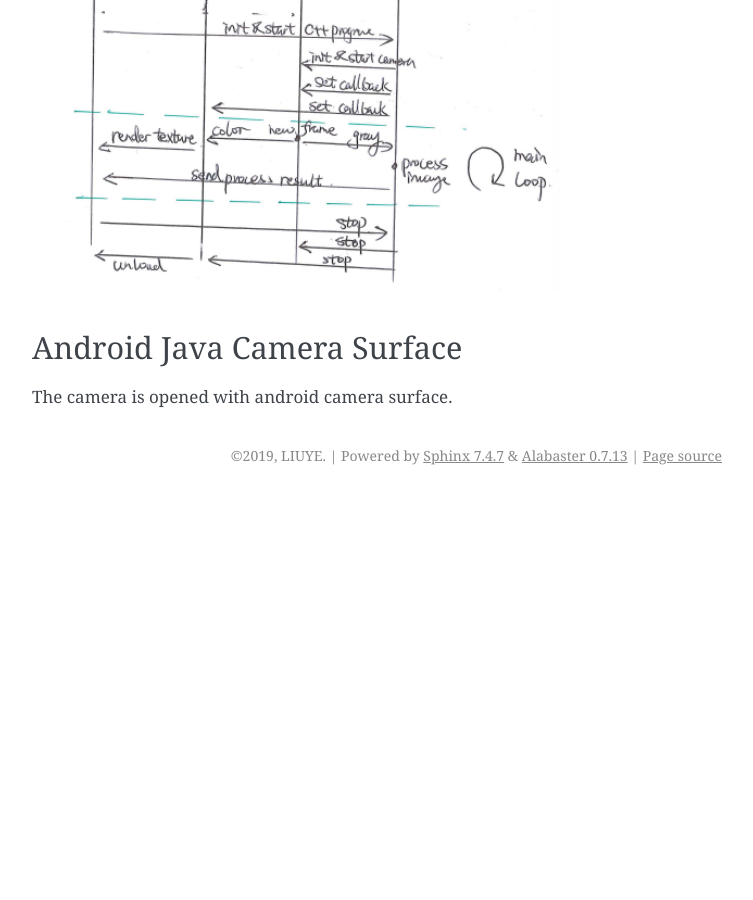
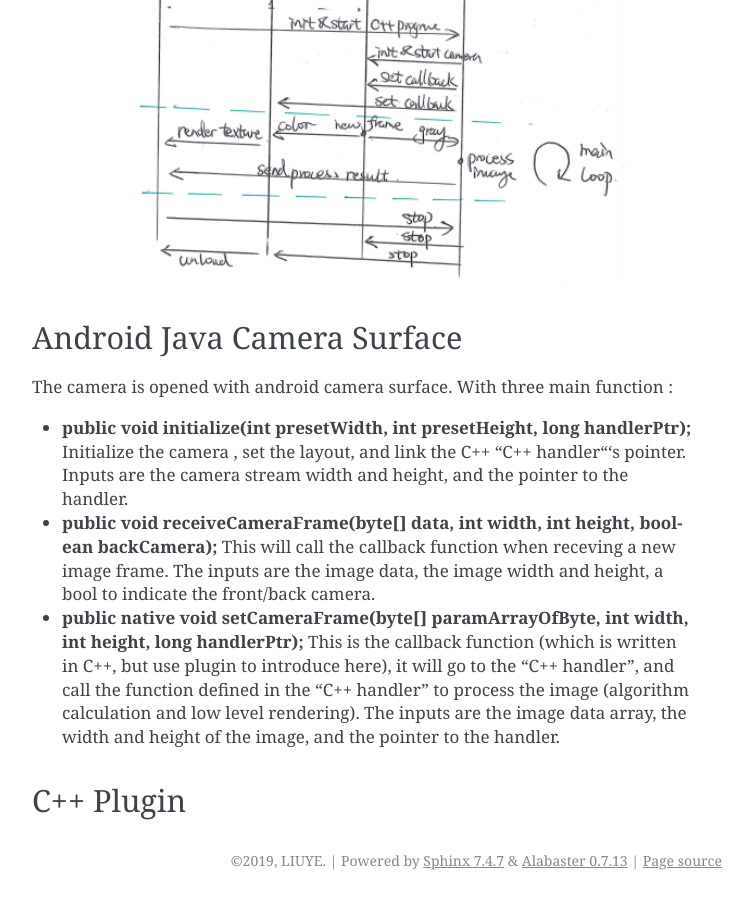
Before and after one commit to gggliuye/VIO, a Sphinx documentation site: the page built from docs/Android/UnityCameraRender.rst, in a window 1280 px wide and 900 px high, scrolled down 1754 px. Shown: the whole window, without its empty margins (388-1141 px from the left). Built offline with Sphinx 7.4.7, drawn with Linux system fonts in a browser that asks for light colours; before the commit the page ends 2249 px from its top, so only the background shows below that.

Commit message:
Update UnityCameraRender.rst

```diff
--- a/docs/Android/UnityCameraRender.rst
+++ b/docs/Android/UnityCameraRender.rst
@@ -38,11 +38,20 @@ The whole process structure and a time circle is shown here.
 
 .. image:: structure.PNG
    :width: 80%
+   :align: center
 
 .. image:: lifecircle.PNG
    :width: 80%
+   :align: center
 
 Android Java Camera Surface
 ~~~~~~~~~~~~~~~~~~~~~~~
 
-The camera is opened with android camera surface.
+The camera is opened with android camera surface. With three main function :
+
+* **public void initialize(int presetWidth, int presetHeight, long handlerPtr);** Initialize the camera , set the layout, and link the C++ "C++ handler"'s pointer. Inputs are the camera stream width and height, and the pointer to the handler.
+* **public void receiveCameraFrame(byte[] data, int width, int height, boolean backCamera);** This will call the callback function when receving a new image frame. The inputs are the image data, the image width and height, a bool to indicate the front/back camera.
+* **public  native void setCameraFrame(byte[] paramArrayOfByte, int width, int height, long handlerPtr);** This is the callback function (which is written in C++, but use plugin to introduce here), it will go to the "C++ handler", and call the function defined in the "C++ handler" to process the image (algorithm calculation and low level rendering). The inputs are the image data array, the width and height of the image, and the pointer to the handler.
+
+C++ Plugin
+~~~~~~~~~~~~~~~~~~~~~
```
